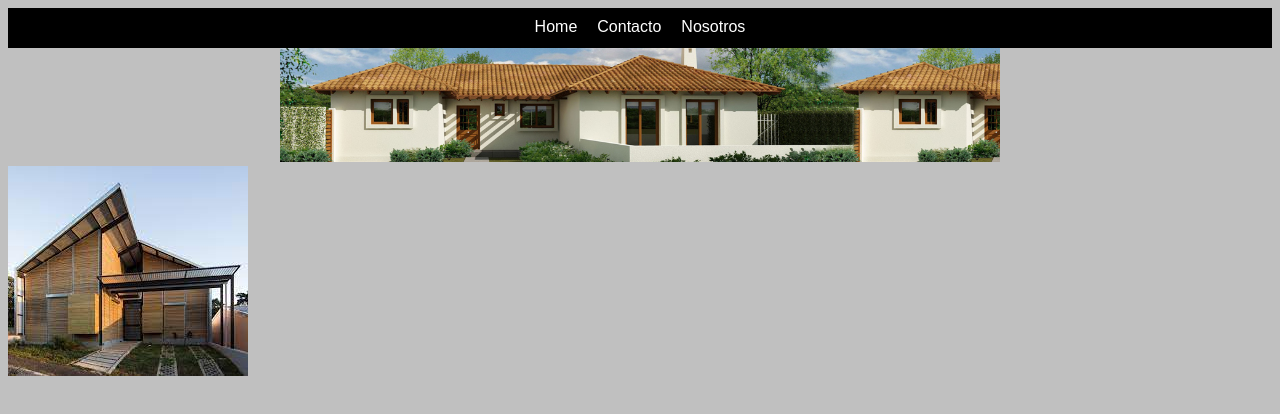
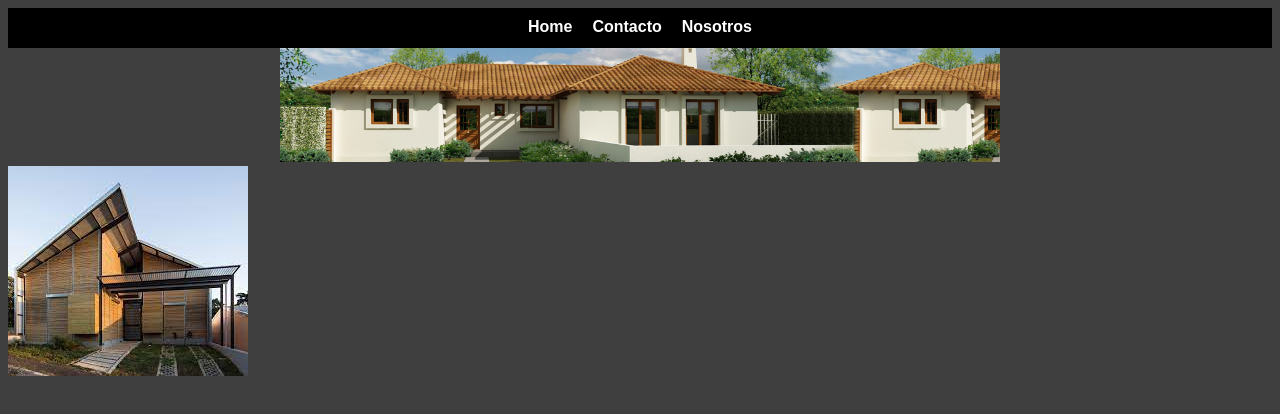
Before and after one commit to LucianoIPCHILE/EjerciciosU1, a plain HTML site: page index.html in a window 1280 px wide. Drawn offline with Linux system fonts and the light colour scheme.

Commit message:
Cambios al CSS

```diff
--- a/css/main.css
+++ b/css/main.css
@@ -1,5 +1,5 @@
 body{
-    background-color: rgb(192, 192, 192);
+    background-color: rgb(63, 63, 63);
 }
 
 .menu{
@@ -26,14 +26,14 @@ body{
 .menu a{
     color: white;
     font-family: Arial, Helvetica, sans-serif;
-    font-weight: 500;
+    font-weight: 700;
     text-decoration: none;
 }
 
 .menu li:hover a{
     color: black;
     font-family: Arial, Helvetica, sans-serif;
-    font-weight: 500;
+    font-weight: 700;
     text-decoration: none;
 }
 
```
